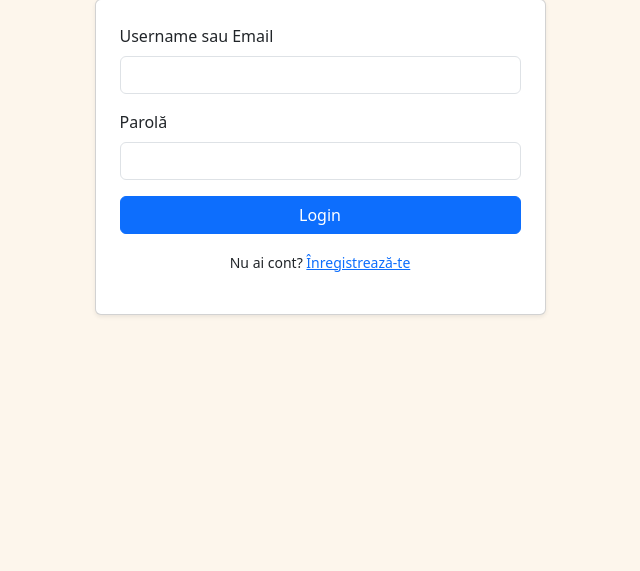
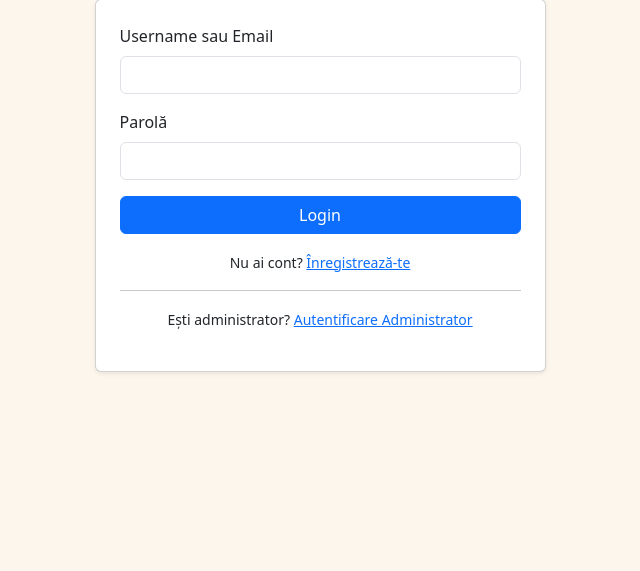
Before and after one commit to giulia-oiegas/bilete-evenimente-cluj, a PHP site: page /bilete-evenimente-cluj/login.php in a window 1280 px wide. Shown: the part 163-734 px from the top of the page, without its empty margins (320-960 px from the left). Run offline with PHP 8.4, Linux system fonts and the light colour scheme.

Commit message:
admin final cu restrictii

```diff
--- a/public/login.php
+++ b/public/login.php
@@ -23,11 +23,19 @@ if ($_SERVER["REQUEST_METHOD"] == "POST") {
     if (empty($usernameOrEmail) || empty($password)) {
         $error = "Toate câmpurile sunt obligatorii.";
     } elseif ($auth->loginUser($usernameOrEmail, $password)) {
-        // Autentificare reușită
-        header("Location: index.php"); // Redirecționare la home/index.php
-        exit;
+        // Autentificare reușită, verifica rolul
+        if (isset($_SESSION['user_role']) && $_SESSION['user_role'] === 'admin') {
+            //  Logare reușită, dar este admin - blochează-l și deloghează-l
+            $auth->logout();
+            $error = "Acces refuzat. Vă rugăm folosiți portalul de administrare.";
+
+        } else {
+            //  Logare reușită, este user normal - redirecționează la index
+            header("Location: index.php");
+            exit;
+        }
     } else {
-        $error = "Date de autentificare invalide."; // Eroare
+        $error = "Date de autentificare invalide."; // Eroare de parolă/username
     }
 }
 include 'header.php';
@@ -54,6 +62,14 @@ include 'header.php';
                         <button type="submit" class="btn btn-primary">Login</button>
                     </div>
                     <p class="mt-3 text-center"><small>Nu ai cont? <a href="register.php">Înregistrează-te</a></small></p>
+
+                    <hr class="my-3">
+                    <p class="mt-3 text-center">
+                        <small>
+                            Ești administrator? <a href="admin/login_admin.php">Autentificare Administrator</a>
+                        </small>
+                    </p>
+
                 </form>
             </div>
         </div>
```
Also changed, not shown: public/admin/admin_header.php (+0 -10 lines).
